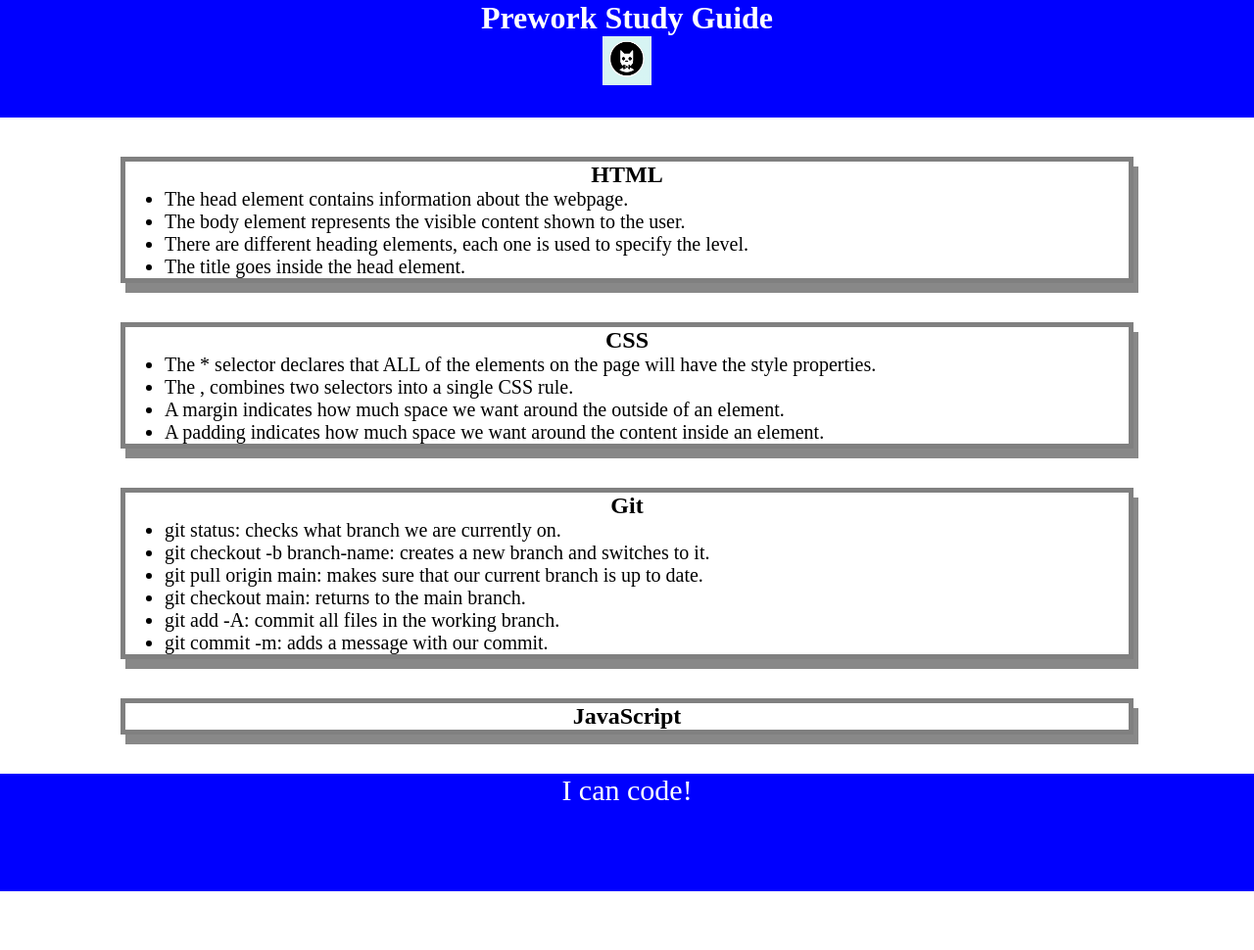
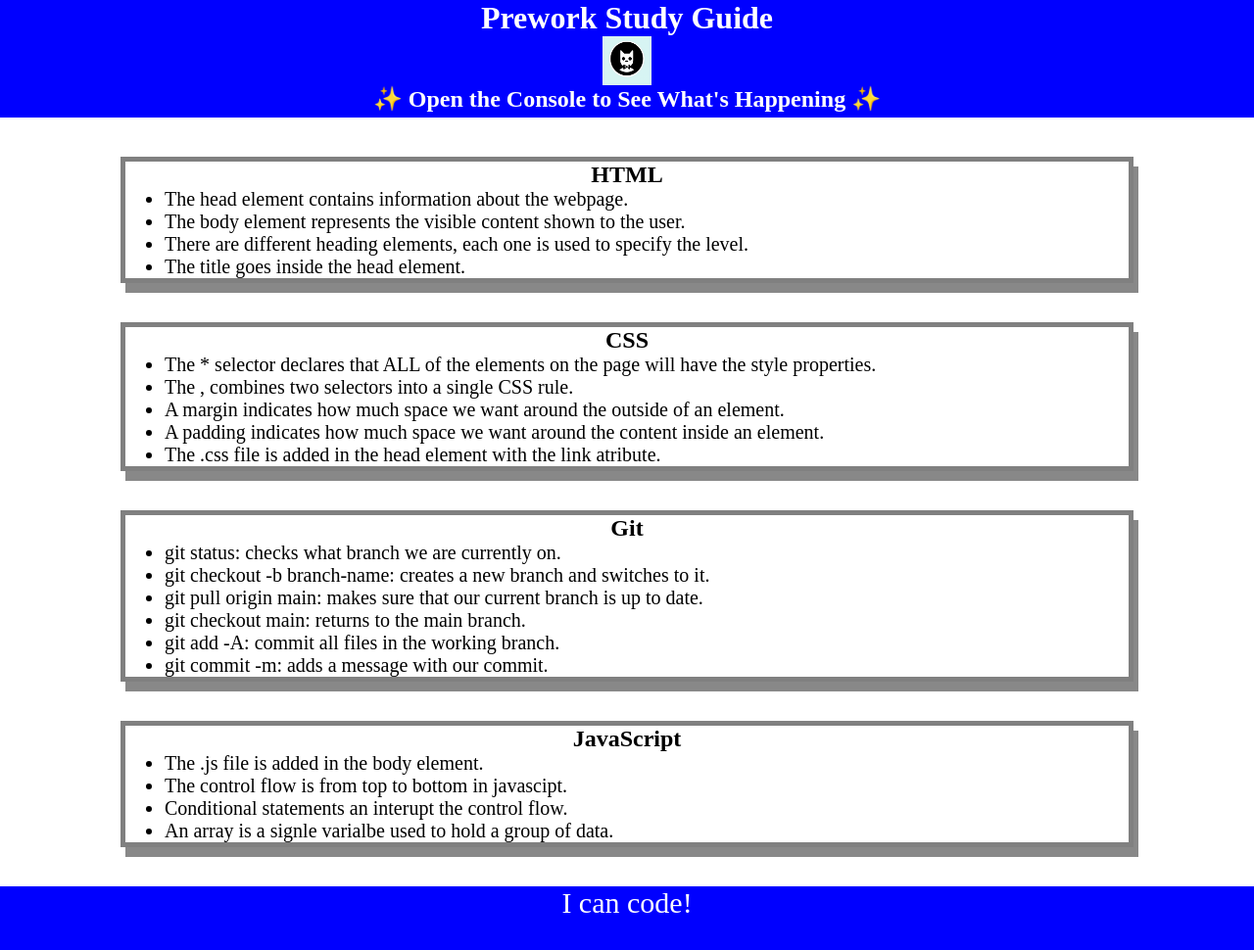
Before and after one commit to mmaceves/Prework-study-guide, a plain HTML site: page index.html in a window 1280 px wide. Shown: the whole page at 98% size. Before the commit the page ends 910 px from the top, so only its background shows below. Drawn offline with Linux system fonts and the light colour scheme.

Commit message:
added javascript

```diff
--- /dev/null
+++ b/assets/script.js
@@ -0,0 +1,22 @@
+const topics = ['HTML', 'CSS', 'Git', 'JavaScript'];
+
+for( let x = 0; x < topics.length; x++ ) {
+  console.log(topics[x]);
+}
+
+
+
+/*
+if (topic === 'HTML') {
+  console.log("Let's study HTML!");
+} else if (topic === 'CSS') {
+  console.log("Let's study CSS!");
+} else if (topic === 'Git') {
+  console.log("Let's study Git!");
+} else if (topic === 'JavaScript') {
+  console.log("Let's study JavaScript!");
+} else {
+  console.log('Please try again!');
+}
+
+*/
--- a/index.html
+++ b/index.html
@@ -11,6 +11,7 @@
     <header id="top">
       <h1>Prework Study Guide</h1>
       <img src="./assets/bowtie-cat.png" alt="Profile image of cat wearing a bow tie." />
+      <h2>✨ Open the Console to See What's Happening ✨</h2>
     </header>
     <main>
       <section class="card" id="html-section">
@@ -41,10 +42,11 @@
 
           <li> The , combines two selectors into a single CSS rule.</li>
 
-          <li>A margin indicates how much space we want around the outside of an element.</li>
+          <li> A margin indicates how much space we want around the outside of an element.</li>
 
-          <li>A padding indicates how much space we want around the content inside an element.</li>
+          <li> A padding indicates how much space we want around the content inside an element.</li>
 
+          <li> The .css file is added in the head element with the link atribute.</li>
 
 
         </ul>
@@ -79,6 +81,18 @@
 
         <ul>
 
+          <li> The .js file is added in the body element.</li>
+
+          <li> The control flow is from top to bottom in javascipt.</li>
+
+          <li> Conditional statements an interupt the control flow.</li>
+
+          <li> An array is a signle varialbe used to hold a group of data.</li>
+
+
+
+
+
         </ul>
 
       </section>
@@ -87,5 +101,8 @@
     <footer>
       <p>I can code!</p>
     </footer>
+
+    <script src="./assets/script.js"></script>
+
   </body>
 </html>
```
